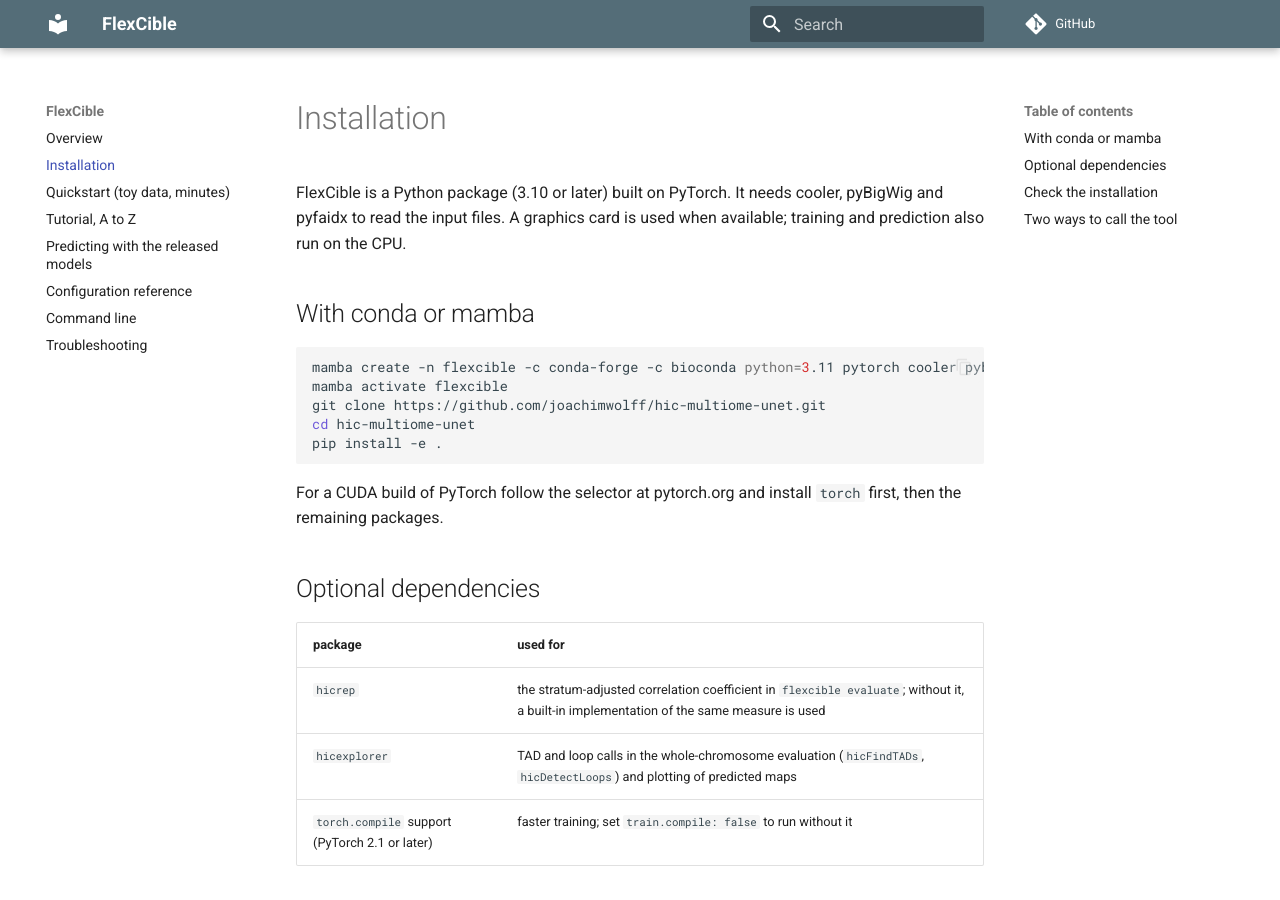
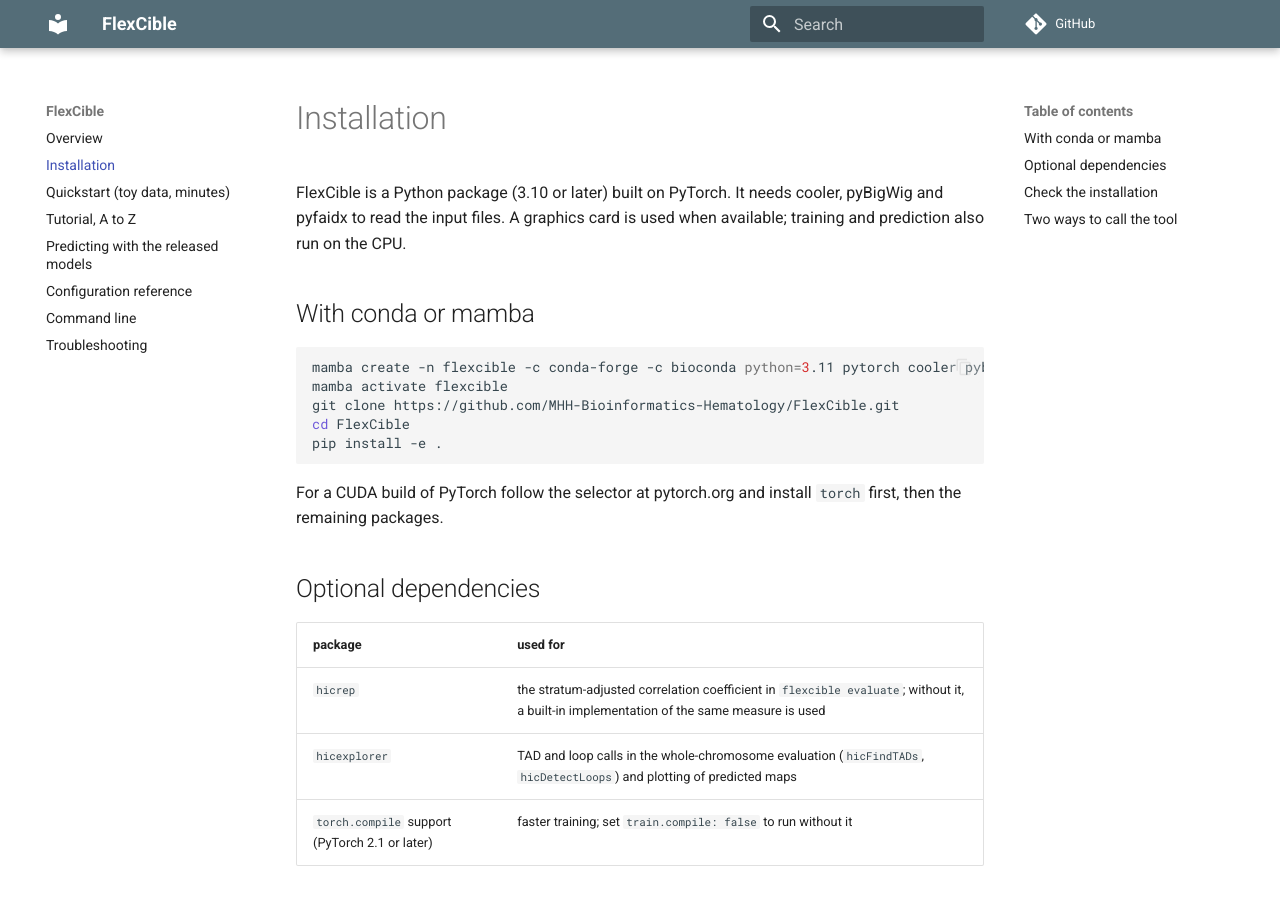
Before and after one commit to MHH-Bioinformatics-Hematology/FlexCible, an MkDocs documentation site: the page built from docs/installation.md, in a window 1280 px wide and 900 px high. Built offline with MkDocs 1.6.1 and Material for MkDocs 9.7.7, drawn with Linux system fonts in a browser that asks for light colours; comment, search, counter and statistics services are not loaded.

Commit message:
Repository URL github.com/MHH-Bioinformatics-Hematology/FlexCible in docs and Zenodo metadata
Co-Authored-By: Claude Fable 5.1 <noreply@anthropic.com>

````diff
--- a/docs/installation.md
+++ b/docs/installation.md
@@ -7,8 +7,8 @@ FlexCible is a Python package (3.10 or later) built on PyTorch. It needs cooler,
 ```bash
 mamba create -n flexcible -c conda-forge -c bioconda python=3.11 pytorch cooler pybigwig pyfaidx numpy scipy pyyaml tqdm matplotlib
 mamba activate flexcible
-git clone https://github.com/joachimwolff/hic-multiome-unet.git
-cd hic-multiome-unet
+git clone https://github.com/MHH-Bioinformatics-Hematology/FlexCible.git
+cd FlexCible
 pip install -e .
 ```
 
--- a/mkdocs.yml
+++ b/mkdocs.yml
@@ -1,6 +1,6 @@
 site_name: FlexCible
 site_description: Flexible-input prediction of chromatin architecture from chromatin marks and a consensus matrix
-repo_url: https://github.com/joachimwolff/hic-multiome-unet
+repo_url: https://github.com/MHH-Bioinformatics-Hematology/FlexCible
 docs_dir: docs
 theme:
   name: material
````
Also changed, not shown: 1 other file.
